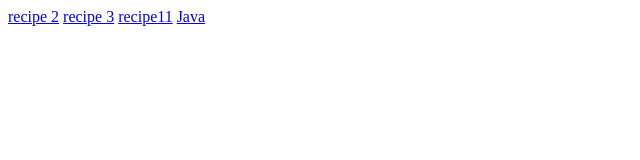
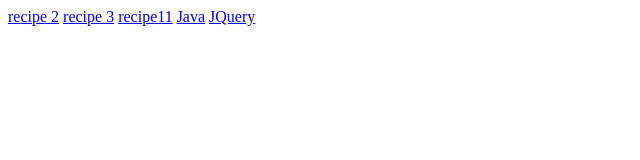
Before and after one commit to waght526/corelabsite, a plain HTML site: page lab_assignments/lab_assignments.html in a window 1280 px wide. Shown: the full height of the page, 0-640 px from the left. Drawn offline with Linux system fonts and the light colour scheme.

Commit message:
created link

```diff
--- a/lab_assignments/lab_assignments.html
+++ b/lab_assignments/lab_assignments.html
@@ -8,6 +8,7 @@
   <a href="borscht/recipe3.html">recipe 3</a>
   <a href="borscht/recipe11.html">recipe11</a>
   <a href="https://light-foul-cheetah.glitch.me">Java</a>
+  <a href="assignment2.html">JQuery</a>
 
 
  </body>
```
